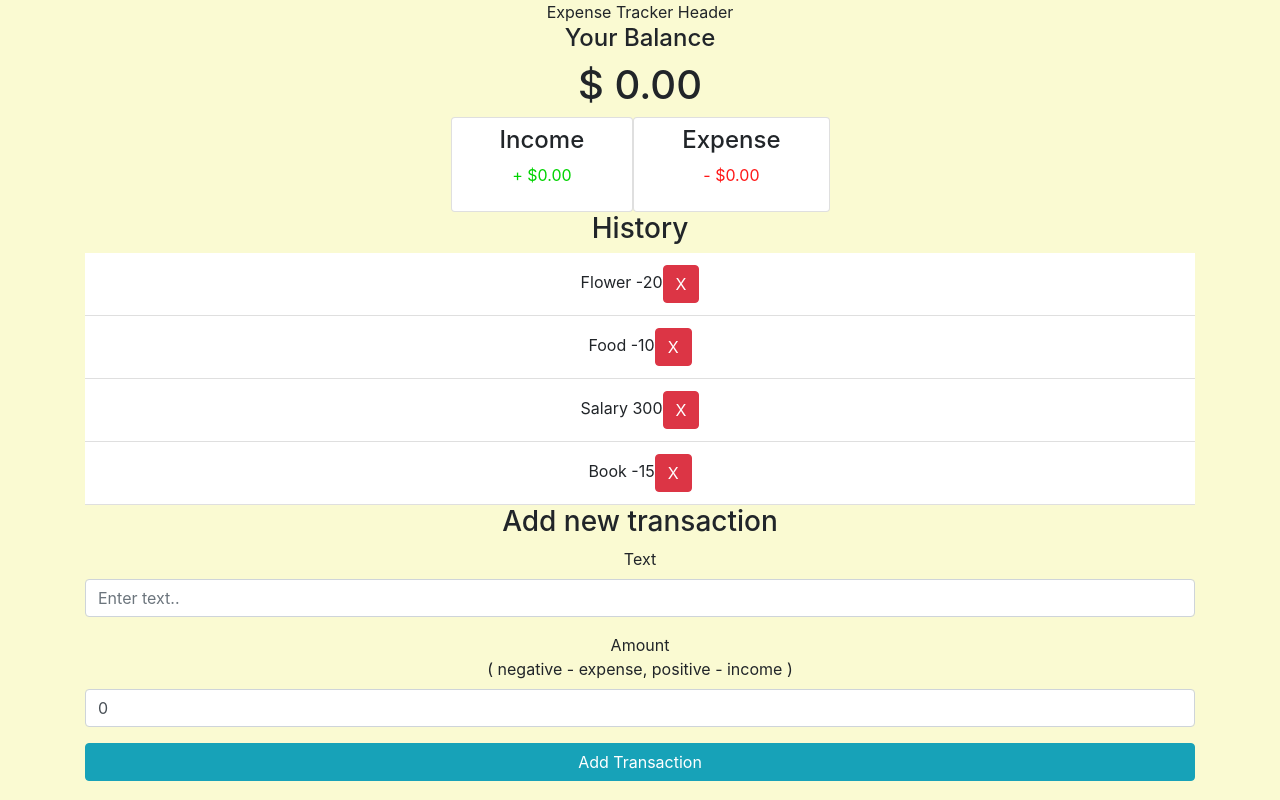
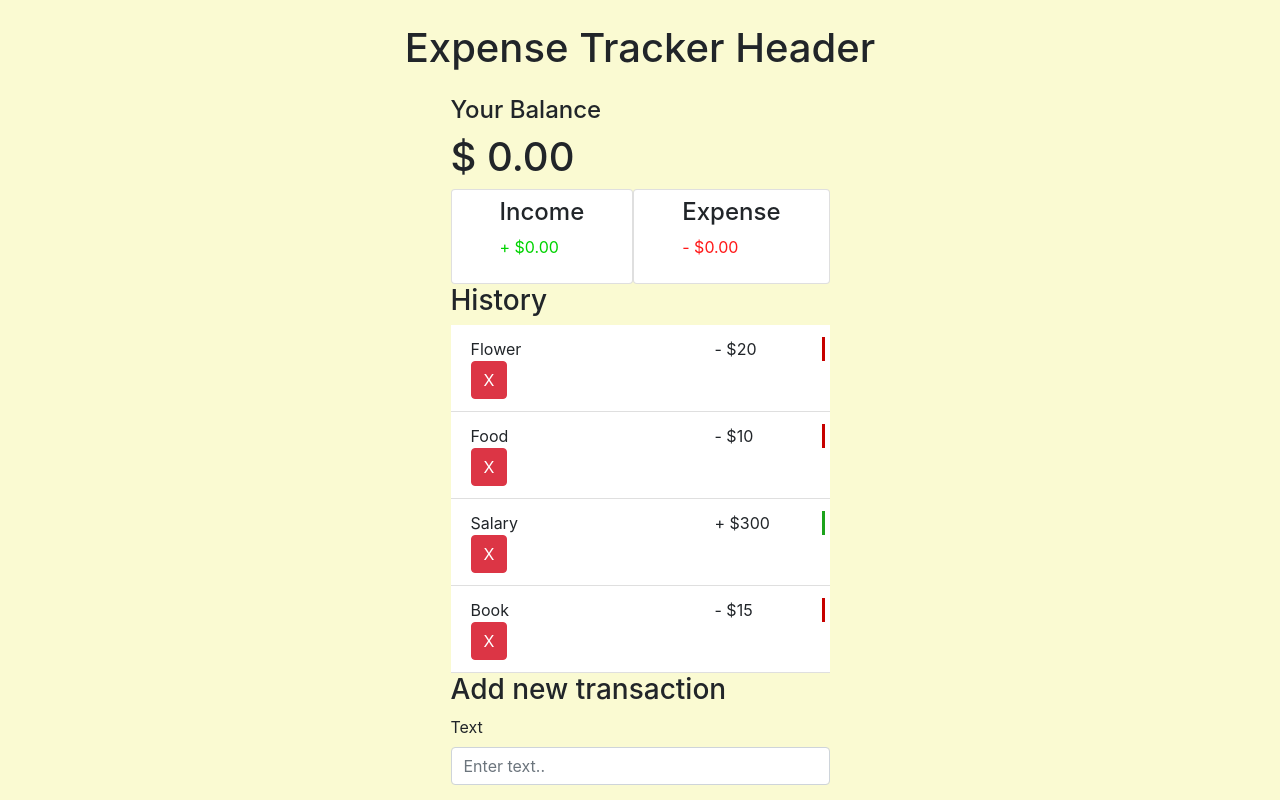
Before and after one commit to supuni9622/React-Expence-Tracker, a React (Create React App) app in the folder expence-tracker/: page / in a window 1280 px wide. Shown: the top 800 px of the page. Built offline with nearby package versions, Linux system fonts and the light colour scheme.

Commit message:
Did some modifications

```diff
--- a/expence-tracker/src/App.css
+++ b/expence-tracker/src/App.css
@@ -1,9 +1,5 @@
 body{
   background-color: lightgoldenrodyellow;
-}
-
-.App {
-  text-align: center;
 }
 
 #money-plus {
@@ -13,3 +9,11 @@ body{
 #money-minus{
   color: rgb(255, 24, 24)
 }
+
+.minus{
+  border-right: 3px solid rgb(199, 0, 0);
+}
+
+.plus{
+  border-right: 3px solid rgb(28, 163, 28);
+}
--- a/expence-tracker/src/App.js
+++ b/expence-tracker/src/App.js
@@ -13,9 +13,9 @@ import {GlobalProvider} from './context/GlobalState'
 
 const App = () => {
   return ( <GlobalProvider>
-        <div className='App'>
               <Header/>
-            <div className='container'>
+              <div className='d-flex justify-content-center'>
+                <div>
                   <Balance/>
                   <IncomeExpenses/>
                   <TransactionList/>
--- a/expence-tracker/src/components/Header.js
+++ b/expence-tracker/src/components/Header.js
@@ -2,9 +2,9 @@ import React from 'react'
 
 const Header = () => {
     return (
-        <div>
+        <h1 className='p-2 m-3' style={{textAlign:'center'}}>
             Expense Tracker Header
-        </div>
+        </h1>
     )
 }
 
--- a/expence-tracker/src/components/Transactions.js
+++ b/expence-tracker/src/components/Transactions.js
@@ -1,10 +1,15 @@
 import React from 'react'
-import { ListGroup, Button}  from 'react-bootstrap'
+import { ListGroup, Button, Row, Col}  from 'react-bootstrap'
 
 const Transactions = ({transaction}) => {
+    const sign = transaction.amount < 0 ? '-' : '+'
     return (
-        <ListGroup.Item >
-            {transaction.text} <span>{transaction.amount}</span>
+        <ListGroup.Item>
+            <Row className={transaction.amount < 0 ? 'minus' : 'plus' }>
+                <Col md={4}>  {transaction.text} </Col>
+                <Col md={{ span: 4, offset: 4 }}><span>{sign} ${Math.abs(transaction.amount)}</span> </Col>
+            </Row>
+
             <Button variant='danger'>X</Button>
         </ListGroup.Item>
     )
```
Lines whose indentation alone changed are shown as unchanged.
